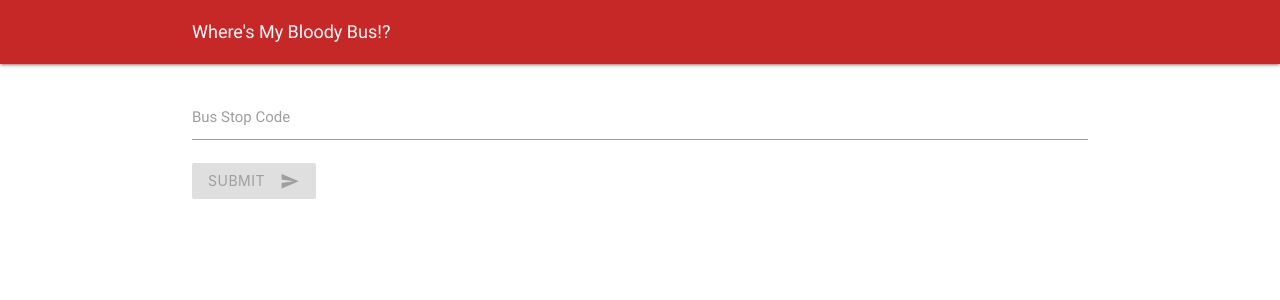
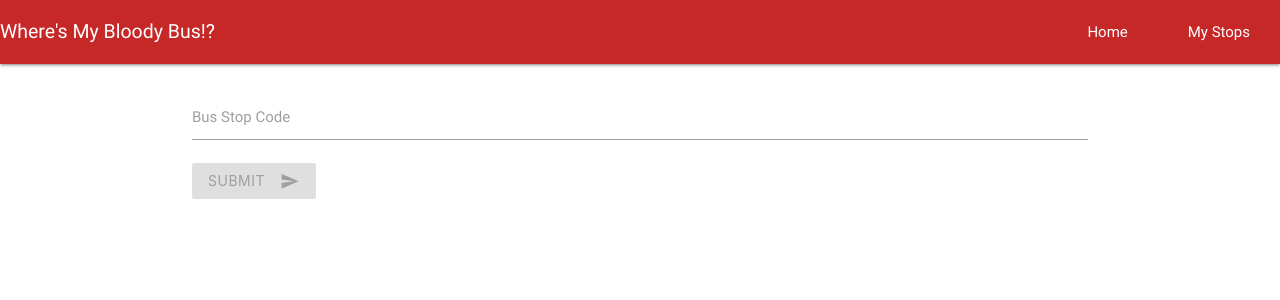
Before and after one commit to oliverhilferty/WMBB, a React (Create React App) app: page / in a window 1280 px wide. Shown: the top 300 px of the page. Built offline with nearby package versions, Linux system fonts and the light colour scheme.

Commit message:
Update navbar with links to home and user stops page

```diff
--- a/src/App.js
+++ b/src/App.js
@@ -3,20 +3,32 @@ import 'jquery';
 import 'materialize-css/dist/js/materialize.js';
 import 'materialize-css/dist/css/materialize.css';
 import './App.scss';
-import { Container } from 'react-materialize';
+import { Container, Navbar, NavItem } from 'react-materialize';
+import {Link} from "react-router-dom";
 import Routes from './Routes';
 
 class App extends Component {
     render() {
         return (
             <div className="App app-container">
-                <nav>
-                    <div className="nav-wrapper red darken-3">
-                        <Container>
-                            <a href="/" className="breadcrumb">Where's My Bloody Bus!?</a>
-                        </Container>
-                    </div>
-                </nav>
+                <Navbar
+                    className="red darken-3"
+                    alignLinks="right"
+                    brand={
+                        <Link to="/">Where's My Bloody Bus!?</Link>
+                    }
+                    sidenav={<>
+                        <li><Link to="/">Home</Link></li>
+                        <li><Link to="/user-stops">My Stops</Link></li>
+                    </>}
+                >
+                    <NavItem href="/">
+                        <Link to="/">Home</Link>
+                    </NavItem>
+                    <NavItem>
+                        <Link to="/user-stops">My Stops</Link>
+                    </NavItem>
+                </Navbar>
                 <Container>
                     <Routes />
                 </Container>
--- a/src/App.scss
+++ b/src/App.scss
@@ -2,6 +2,10 @@ $main: #C62828;
 
 nav {
     margin-bottom: 2em;
+
+    .brand-logo {
+        font-size: 1.3rem;
+    }
 }
 
 input:not([type]):focus:not([readonly]),
--- a/src/Routes.js
+++ b/src/Routes.js
@@ -1,8 +1,10 @@
 import React from "react";
 import { Route, Switch } from "react-router-dom";
 import Home from "./containers/Home";
+import UserStops from "./containers/UserStops";
 
 export default () =>
     <Switch>
         <Route path="/" exact component={Home} />
+        <Route path="/user-stops" exact component={UserStops}/>
     </Switch>;
```
